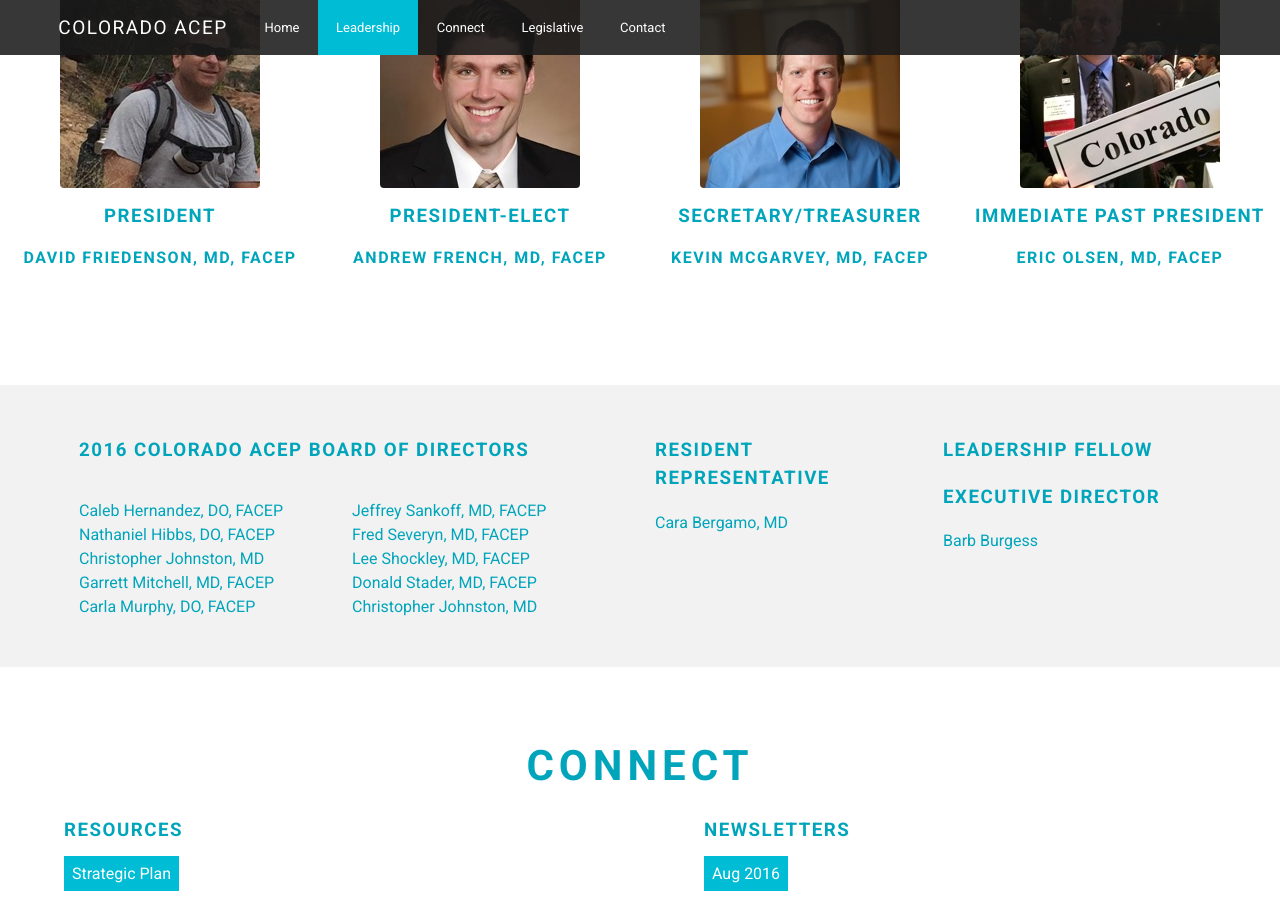
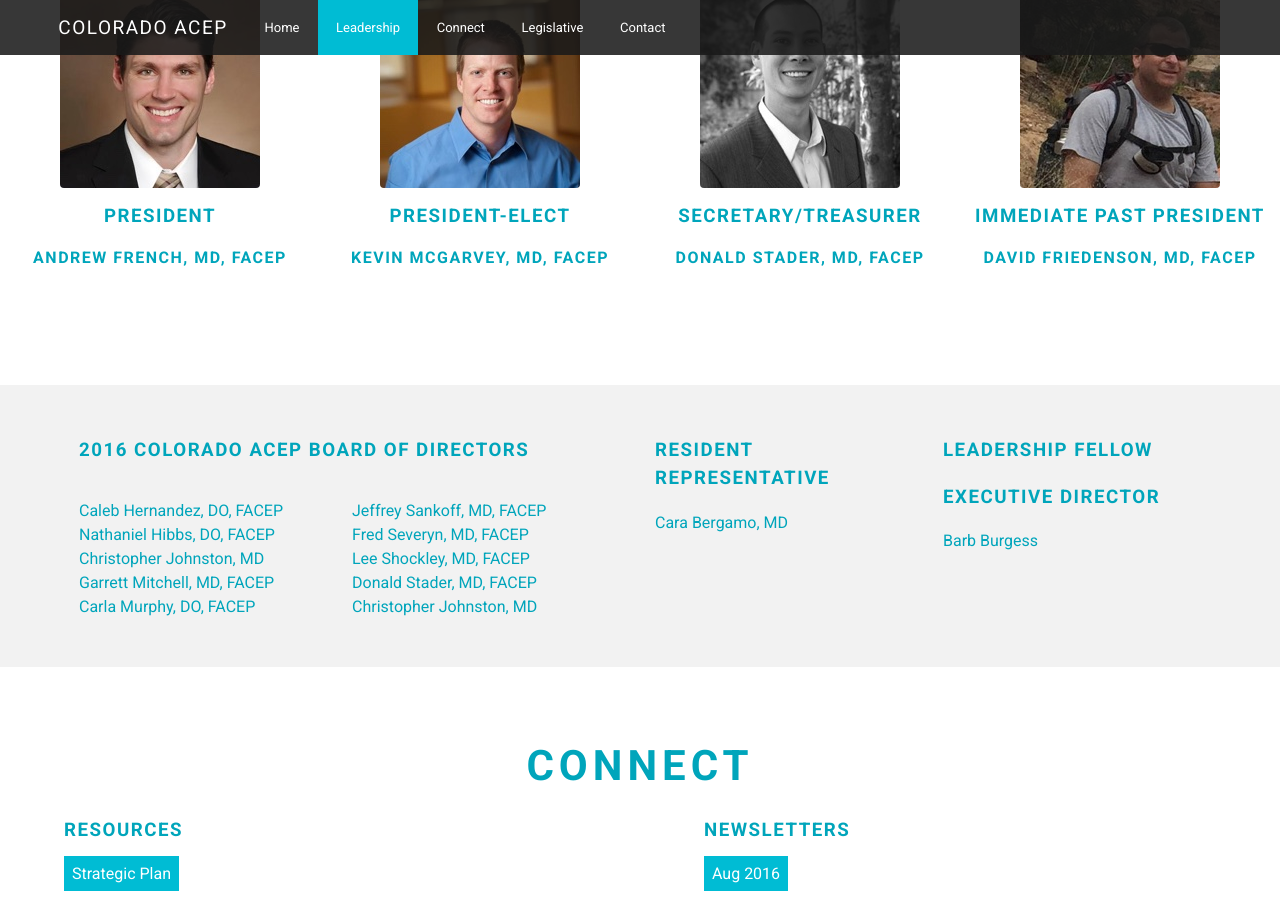
Before and after one commit to pebutler3/coacep, a Jekyll site: the page built from index.html, in a window 1280 px wide and 900 px high, scrolled down 1624 px. Built offline with Jekyll 4.4.1, drawn with Linux system fonts in a browser that asks for light colours.

Commit message:
updated leadership panel

```diff
--- a/_includes/leadership.html
+++ b/_includes/leadership.html
@@ -2,24 +2,24 @@
   <h2>Leadership</h2>
   <section class="main-leadership">
     <div>
-      <img src="docs/leadership/friedenson.jpg" alt="David Friedenson, MD, FACEP">
+      <img src="docs/leadership/french.jpg" alt="Andrew French, MD, FACEP">
       <h3>President</h3>
-      <h4>David Friedenson, MD, FACEP</h4>
-    </div>
-    <div>
-      <img src="docs/leadership/french.jpg" alt="Andrew French, MD, FACEP">
-      <h3>President-Elect</h3>
       <h4>Andrew French, MD, FACEP</h4>
     </div>
     <div>
       <img src="docs/leadership/mcgarvey.jpg" alt="Kevin McGarvey, MD, MBA FACEP">
-      <h3>Secretary/Treasurer</h3>
+      <h3>President-Elect</h3>
       <h4>Kevin McGarvey, MD, FACEP</h4>
     </div>
     <div>
-      <img src="docs/leadership/olsen.jpg" alt="Eric Olsen, MD, FACEP">
+      <img src="docs/leadership/stader.jpg" alt="Kevin McGarvey, MD, MBA FACEP">
+      <h3>Secretary/Treasurer</h3>
+      <h4>Donald Stader, MD, FACEP</h4>
+    </div>
+    <div>
+      <img src="docs/leadership/friedenson.jpg" alt="David Friedenson, MD, FACEP">
       <h3>Immediate Past President</h3>
-      <h4>Eric Olsen, MD, FACEP</h4>
+      <h4>David Friedenson, MD, FACEP</h4>
     </div>
   </section>
 </article>
```
Also changed, not shown: docs/leadership/stader.jpg (added).
